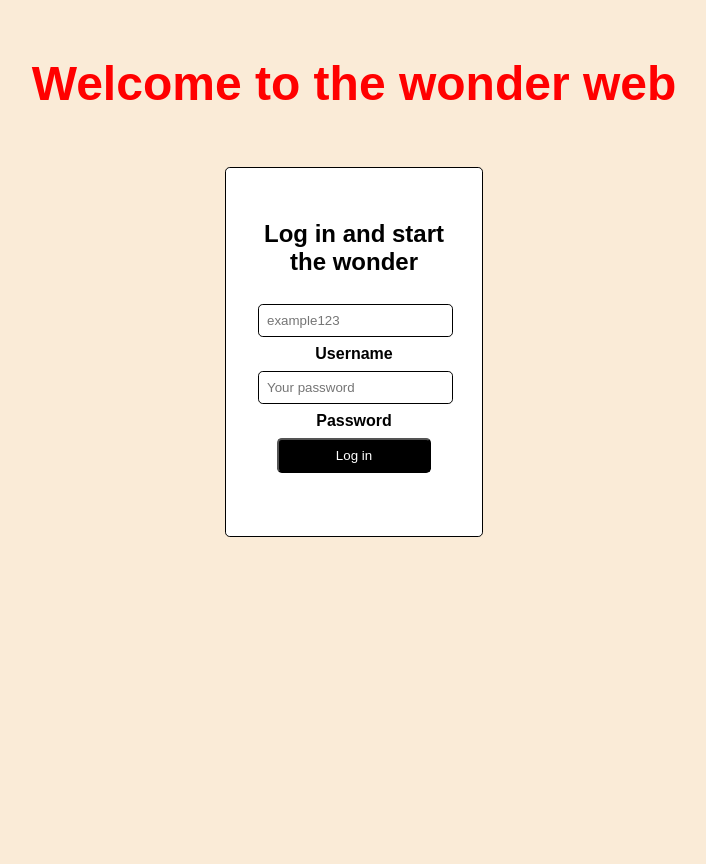
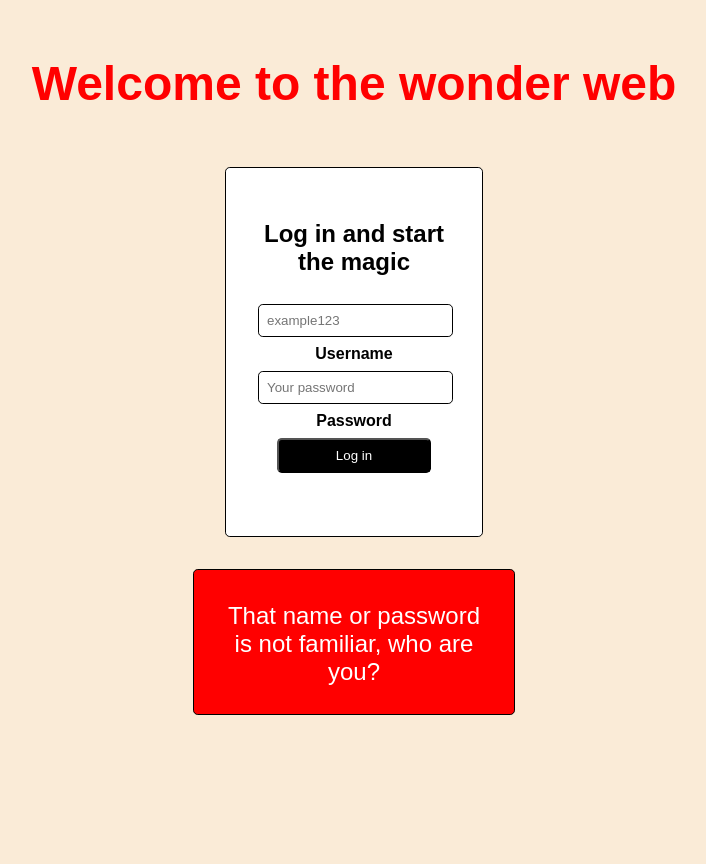
Before and after one commit to gonzalogarahuetes/PHP-Server-Environment, a PHP site: the page made by SessionExercise/index.php in a window 1280 px wide. Shown: the whole page, without its empty margins (294-1000 px from the left). Run offline with PHP 8.4, Linux system fonts and the light colour scheme; some web fonts are replaced.

Commit message:
Login and Logout

```diff
--- a/SessionExercise/assets/css/login.css
+++ b/SessionExercise/assets/css/login.css
@@ -47,3 +47,15 @@
 .login__label {
   font-weight: 600;
 }
+
+.login__error {
+  height: 10%;
+  width: 20%;
+  padding: 2rem;
+  margin: 2rem auto;
+  background-color: red;
+  border: 1px solid black;
+  border-radius: 0.3rem;
+  color: white;
+  font-size: 1.5rem;
+}
--- a/SessionExercise/assets/css/panel.css
+++ b/SessionExercise/assets/css/panel.css
@@ -48,3 +48,15 @@
   background-color: red;
   border: 1px solid black;
 }
+
+.logout__info {
+  height: 10%;
+  width: 20%;
+  padding: 2rem;
+  margin: 2rem auto;
+  background-color: lightgreen;
+  border: 1px solid darkgreen;
+  border-radius: 0.3rem;
+  color: black;
+  font-size: 1.5rem;
+}
--- a/SessionExercise/index.php
+++ b/SessionExercise/index.php
@@ -13,7 +13,7 @@
     <h1 class="main-title">Welcome to the wonder web</h1>
     <div class="login">
         <form method="post" action="./validate.php">
-            <h2 class="login_title">Log in and start the wonder</h2>
+            <h2 class="login_title">Log in and start the magic</h2>
             <input class="login__input" type="text" placeholder="example123" name="username" id="nameInput">
             <label class="login__label" for="nameInput">Username</label>
             <input class="login__input" type="password" placeholder="Your password" name="password" id="passInput">
@@ -21,6 +21,8 @@
             <input class="login__button" type="submit" value="Log in">
         </form>
     </div>
+    <?= isset($_GET["error"]) && $_GET["error"] ? "<div class='login__error'>That name or password is not familiar, who are you?</div>" : "" ?>
+    <?= isset($_GET["logout"]) && $_GET["logout"] ? "<div class='logout__info'>We are looking forward to seeing you again</div>" : "" ?>
 
 </body>
 
```
Also changed, not shown: SessionExercise/close_session.php (+2 -17 lines), SessionExercise/utils.php (+60 -0 lines), SessionExercise/validate.php (+2 -21 lines).
